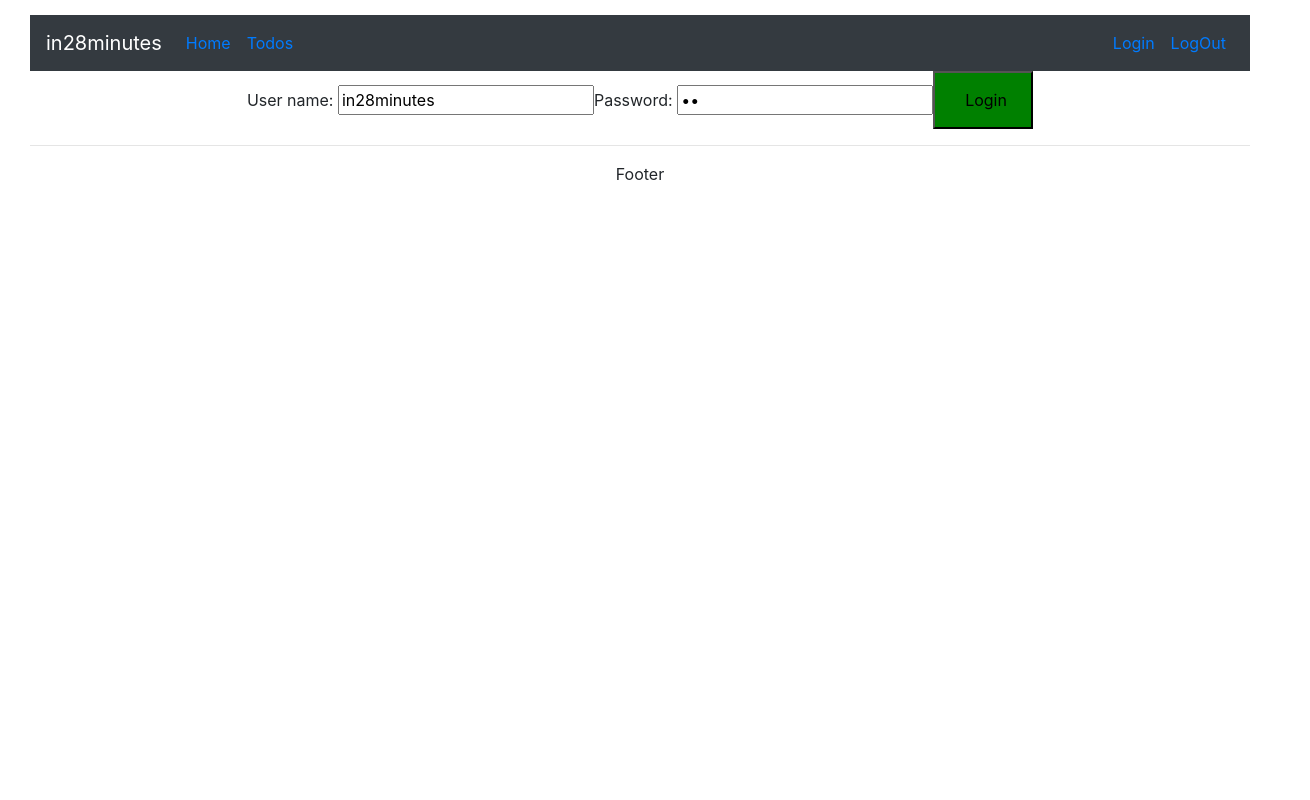
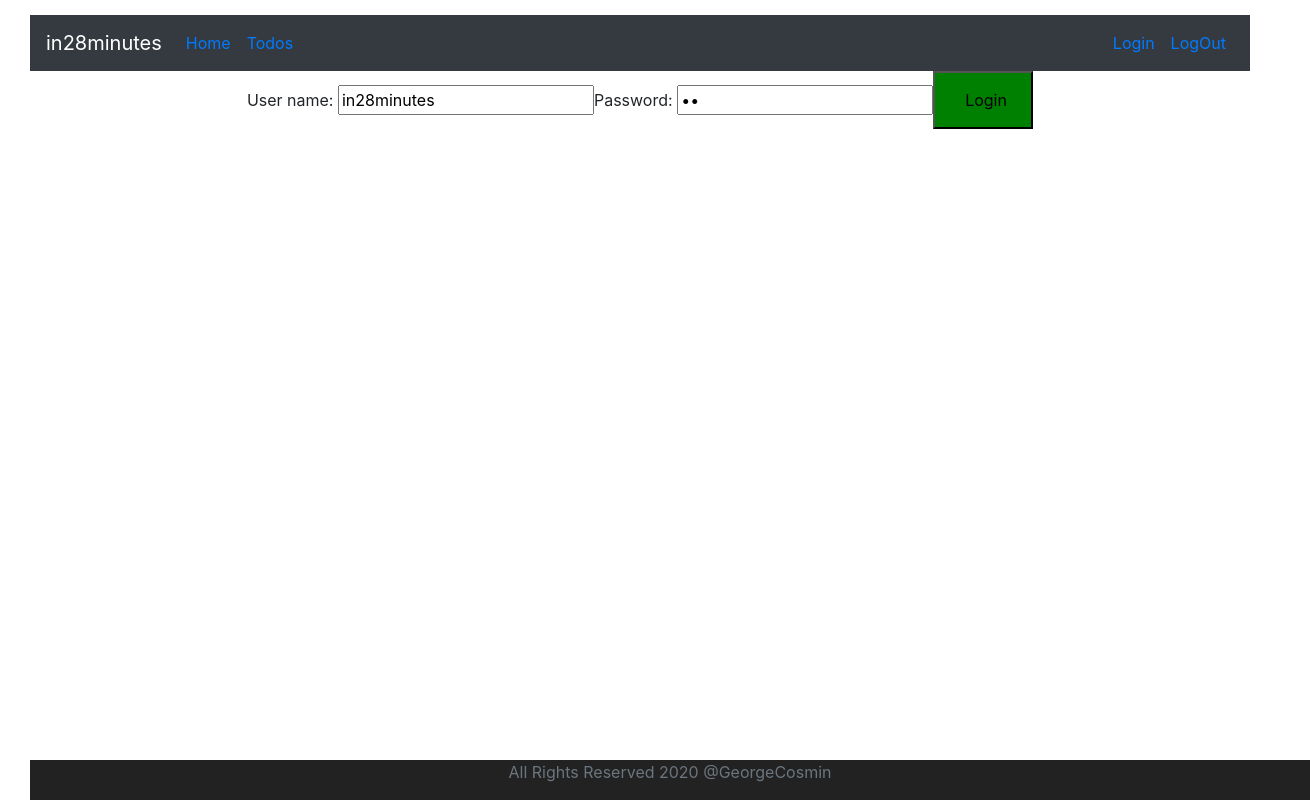
Before and after one commit to georgecosmin98/FullStack-with-react-and-spring-boot, a React (Create React App) app: page / in a window 1280 px wide. Shown: the whole page, 1310 px wide, since content can reach past the window. Built offline with nearby package versions, Linux system fonts and the light colour scheme.

Commit message:
Enhancing footer and create logout component

```diff
--- a/src/App.css
+++ b/src/App.css
@@ -1,3 +1,11 @@
+.footer{
+  position: absolute;
+  bottom: 0;
+  width: 100%;
+  height: 40px;
+  background-color: #222222;
+}
+
 .App {
   text-align: center;
 }
--- a/src/components/todo/TodoApp.jsx
+++ b/src/components/todo/TodoApp.jsx
@@ -13,6 +13,7 @@
                         <Route path="/login" component={LoginComponent} />
                         <Route path="/welcome/:name" component={WelcomeComponent} />
                         <Route path="/todos" component={ListTodosComponent} />
+                        <Route path="/logout" component={LogoutComponent} />
                         <Route component={ErrorComponent} />
                     </Switch>
                     <FooterComponent />
@@ -45,11 +46,28 @@
     }
 }
 
+
+class LogoutComponent extends Component {
+    render() {
+        return (
+            <div>
+                <h1>You are logged out</h1>
+                <div className="container">
+                    Thank you for using our application.
+                </div>
+            </div>
+        )
+    }
+}
+
+
 class FooterComponent extends Component {
     render() {
         return (
             <div>
-                <hr /> Footer
+                <footer className="footer">
+                    <span className="text-muted">All Rights Reserved 2020 @GeorgeCosmin</span>
+                </footer>
             </div>
         )
     }
```
